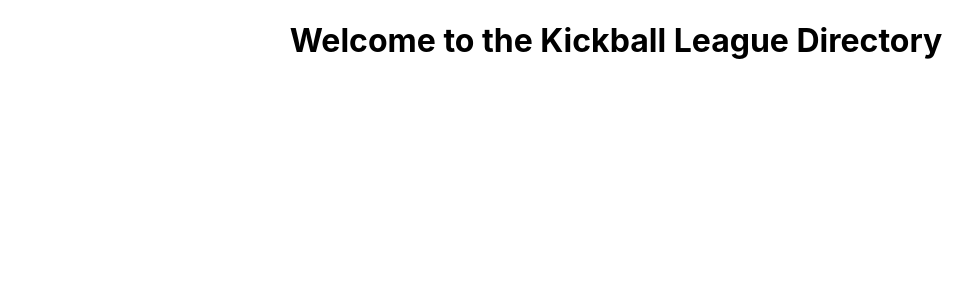
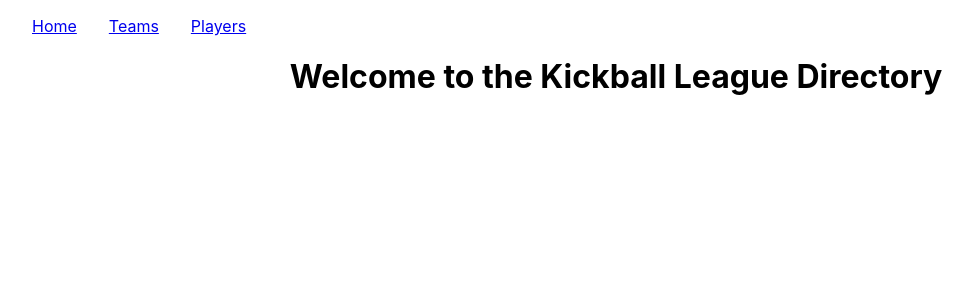
Before and after one commit to acleland/kickball-league, a React (Create React App) app: page / in a window 1280 px wide. Shown: the top 300 px of the page, without its empty margins (24-996 px from the left). Built offline with nearby package versions, Linux system fonts and the light colour scheme.

Commit message:
created the Nav

```diff
--- a/src/App.js
+++ b/src/App.js
@@ -3,11 +3,13 @@ import { BrowserRouter, Switch, Route } from 'react-router-dom';
 import Home from './views/Home/Home';
 import Teams from './views/Teams/Teams';
 import Players from './views/Players/Players';
+import Nav from './components/Nav/Nav';
 
 function App() {
   return (
     <div className="App">
       <BrowserRouter>
+        <Nav />
         <Switch>
           <Route exact path="/">
             <Home />
--- /dev/null
+++ b/src/components/Nav/Nav.css
@@ -0,0 +1,10 @@
+nav ul {
+  display: flex;
+  flex-direction: row;
+  justify-content: flex-start;
+  list-style: none;
+}
+
+nav li {
+  margin: 0 1em;
+}
--- /dev/null
+++ b/src/components/Nav/Nav.js
@@ -0,0 +1,21 @@
+import React from 'react';
+import { NavLink } from 'react-router-dom';
+import './Nav.css';
+
+export default function Nav() {
+  return (
+    <nav>
+      <ul>
+        <li>
+          <NavLink to="/">Home</NavLink>
+        </li>
+        <li>
+          <NavLink to="/teams">Teams</NavLink>
+        </li>
+        <li>
+          <NavLink to="/players">Players</NavLink>
+        </li>
+      </ul>
+    </nav>
+  );
+}
```
